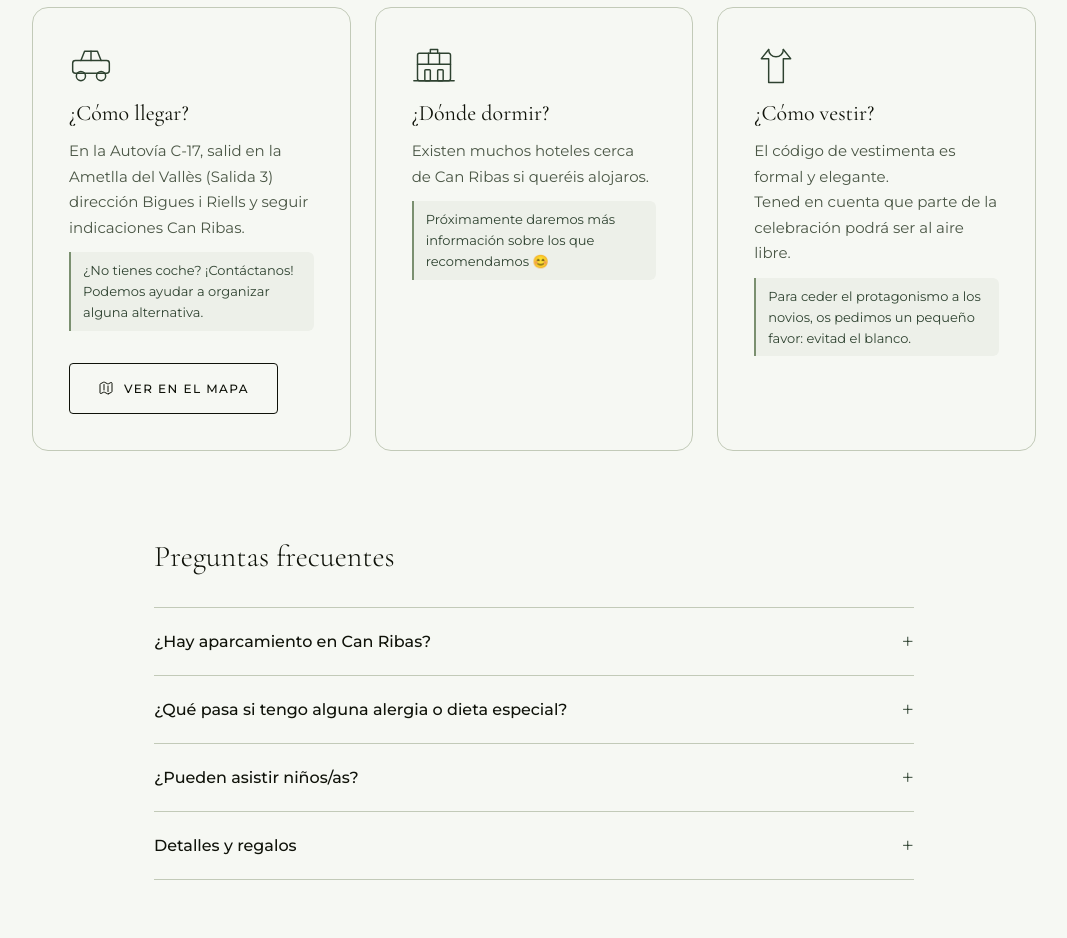
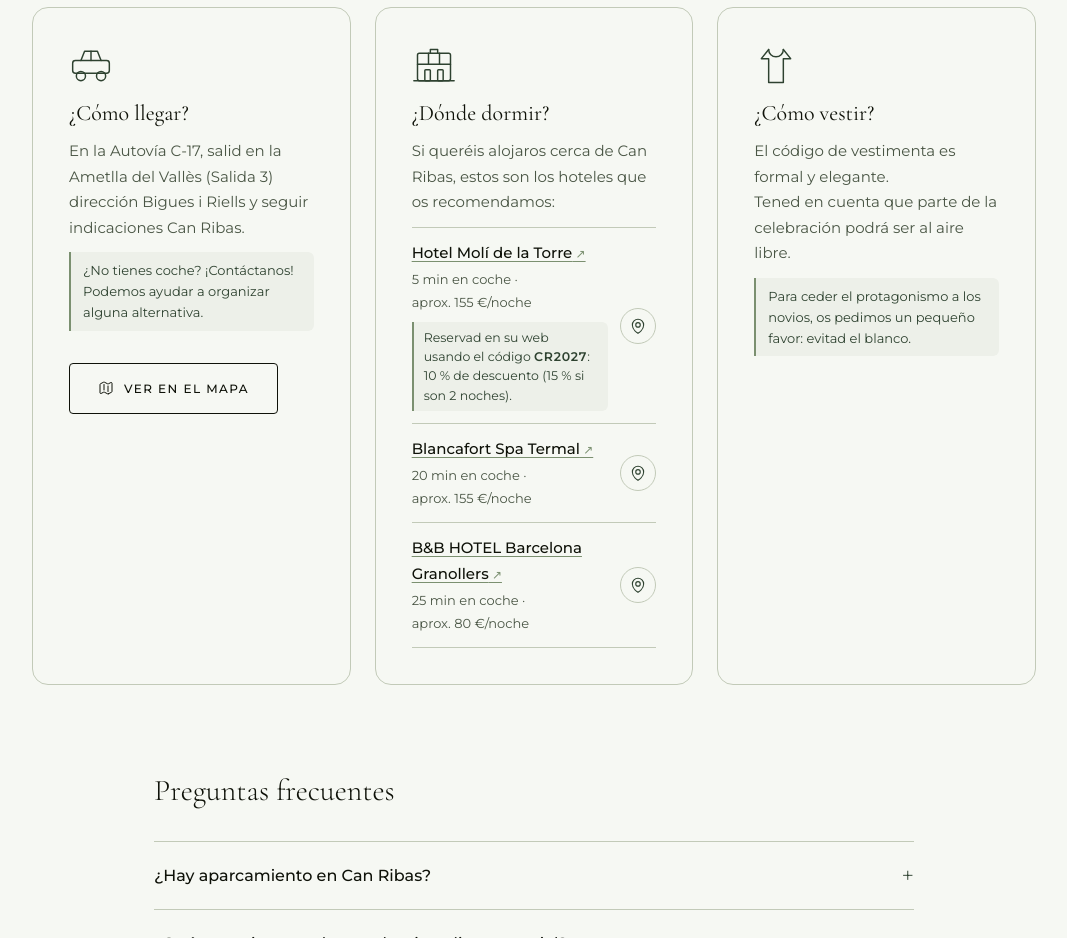
Before and after one commit to adrig-geek/Web-Boda, a plain HTML site: page index.html in a window 1280 px wide. Shown: the part 4480-5418 px from the top of the page, without its empty margins (106-1173 px from the left). Drawn offline with nearby package versions, Linux system fonts and the light colour scheme; a web font is replaced by a local one.

Commit message:
feat: add recommended hotels to accommodation card
- Hotel list (name → website, drive time, approx. price/night) built from
  HOTELS in content.js, re-rendered on language change
- Optional Google Maps button per hotel (SHOW_HOTEL_MAPS flag)
- Optional per-hotel discount note; Molí de la Torre code CR2027
- Replace "more info soon" note, update README

Co-Authored-By: Claude Opus 5.5 <noreply@anthropic.com>

```diff
--- a/css/info.css
+++ b/css/info.css
@@ -166,3 +166,93 @@
   text-decoration: underline;
   text-underline-offset: 3px;
 }
+
+/* ── Recommended hotels (inside "Where to stay?" card) ── */
+.hotel-list {
+  list-style: none;
+  margin: 0;
+  padding: 0;
+  border-top: 1px solid var(--color-border);
+}
+
+.hotel-item {
+  display: flex;
+  align-items: center;
+  justify-content: space-between;
+  gap: 12px;
+  padding: 12px 0;
+  border-bottom: 1px solid var(--color-border);
+}
+
+.hotel-info {
+  display: flex;
+  flex-direction: column;
+  gap: 2px;
+  min-width: 0;
+}
+
+.hotel-name {
+  font-size: 15px;
+  font-weight: 500;
+  color: var(--color-text);
+  text-decoration: underline;
+  text-decoration-color: var(--color-accent-light);
+  text-underline-offset: 3px;
+  transition: color var(--transition), text-decoration-color var(--transition);
+}
+
+.hotel-name::after {
+  content: ' ↗';
+  font-size: 12px;
+  color: var(--color-accent-light);
+}
+
+.hotel-name:hover {
+  color: var(--color-accent);
+  text-decoration-color: var(--color-accent);
+}
+
+.hotel-meta {
+  font-size: 13px;
+  color: var(--color-text-muted);
+}
+
+.hotel-map {
+  flex-shrink: 0;
+  display: inline-flex;
+  align-items: center;
+  justify-content: center;
+  width: 36px;
+  height: 36px;
+  border: 1px solid var(--color-border);
+  border-radius: 50%;
+  color: var(--color-accent);
+  transition: all var(--transition);
+}
+
+.hotel-map:hover {
+  background: var(--color-accent);
+  border-color: var(--color-accent);
+  color: var(--color-bg);
+}
+
+.hotel-map svg {
+  width: 18px;
+  height: 18px;
+}
+
+.hotel-promo {
+  margin-top: 6px;
+  font-size: 12.5px;
+  line-height: 1.55;
+  color: var(--color-accent);
+  background: var(--color-surface);
+  border-left: 2px solid var(--color-accent-light);
+  border-radius: 0 6px 6px 0;
+  padding: 6px 10px;
+}
+
+.hotel-promo strong {
+  font-weight: 600;
+  letter-spacing: 0.06em;
+}
--- a/index.html
+++ b/index.html
@@ -438,8 +438,9 @@
               </svg>
             </div>
             <h3 class="info-card-title" data-i18n="news-2-title">On dormir?</h3>
-            <p class="info-card-body" data-i18n="news-2-body">Hi ha molts hotels a prop de Can Ribas si voleu allotjar-vos.</p>
-            <p class="info-card-note" data-i18n="news-2-note">Aviat donarem més informació sobre els que recomanem 😊</p>
+            <p class="info-card-body" data-i18n="news-2-body">Si voleu allotjar-vos a prop de Can Ribas, aquests són els hotels que us recomanem:</p>
+            <!-- Built from HOTELS in js/content.js -->
+            <ul class="hotel-list" id="hotel-list"></ul>
           </div>
 
           <!-- Dress code card -->
--- a/js/content.js
+++ b/js/content.js
@@ -100,8 +100,11 @@ const TRANSLATIONS = {
     'news-1-body':  'Per l\'Autopista C-17, sortiu a l\'Ametlla del Vallès (Sortida 3) direcció Bigues i Riells i seguiu els indicadors de Can Ribas.',
     'news-1-note': 'No teniu cotxe? Contacteu-nos! Podem ajudar a organitzar alguna alternativa.',
     'news-2-title': 'On dormir?',
-    'news-2-body':  'Hi ha molts hotels a prop de Can Ribas si voleu allotjar-vos.',
-    'news-2-note':  'Aviat donarem més informació sobre els que recomanem 😊',
+    'news-2-body':  'Si voleu allotjar-vos a prop de Can Ribas, aquests són els hotels que us recomanem:',
+    'hotel-drive':  '{n} min amb cotxe',
+    'hotel-price':  'aprox.\u00A0{p}\u00A0€/nit',
+    'hotel-map':    'Veure al mapa',
+    'hotel-moli-promo': 'Reserveu a la seva web fent servir el codi <strong>CR2027</strong>: 10 % de descompte (15 % si són 2 nits).',
     'news-3-title': 'Com vestir?',
     'news-3-body':  'El codi de vestimenta és formal i elegant.<br>Teniu en compte que part de la celebració podrà ser a l\'aire lliure.',
     'news-3-note':  'Per cedir el protagonisme als nuvis, us demanem un petit favor: eviteu el blanc.',
@@ -214,8 +217,11 @@ const TRANSLATIONS = {
     'news-1-body':  'En la Autovía C-17, salid en la Ametlla del Vallès (Salida 3) dirección Bigues i Riells y seguir indicaciones Can Ribas.',
     'news-1-note': '¿No tienes coche? ¡Contáctanos! Podemos ayudar a organizar alguna alternativa.',
     'news-2-title': '¿Dónde dormir?',
-    'news-2-body':  'Existen muchos hoteles cerca de Can Ribas si queréis alojaros.',
-    'news-2-note':  'Próximamente daremos más información sobre los que recomendamos 😊',
+    'news-2-body':  'Si queréis alojaros cerca de Can Ribas, estos son los hoteles que os recomendamos:',
+    'hotel-drive':  '{n} min en coche',
+    'hotel-price':  'aprox.\u00A0{p}\u00A0€/noche',
+    'hotel-map':    'Ver en el mapa',
+    'hotel-moli-promo': 'Reservad en su web usando el código <strong>CR2027</strong>: 10 % de descuento (15 % si son 2 noches).',
     'news-3-title': '¿Cómo vestir?',
     'news-3-body':  'El código de vestimenta es formal y elegante.<br>Tened en cuenta que parte de la celebración podrá ser al aire libre.',
     'news-3-note':  'Para ceder el protagonismo a los novios, os pedimos un pequeño favor: evitad el blanco.',
@@ -253,3 +259,37 @@ const STORY_PHOTOS = [
   'assets/images/story/photo9.jpg',
   'assets/images/story/photo10.jpg',
 ];
+
+
+/* ── Recommended hotels ("Where to stay?" card) ──────
+ * ★ Add, remove or edit hotels here.
+ *   minutes = drive time to Can Ribas · price = approx. € per night
+ *   promo (optional) = translation key for a discount note shown below the hotel
+ *   SHOW_HOTEL_MAPS: true → adds a "map" link next to each hotel
+ * ─────────────────────────────────────────────────── */
+const SHOW_HOTEL_MAPS = true;
+
+const HOTELS = [
+  {
+    name:    'Hotel Molí de la Torre',
+    url:     'https://www.molidelatorre.cat/',
+    maps:    'https://www.google.com/maps/search/?api=1&query=Hotel+Mol%C3%AD+de+la+Torre',
+    minutes: 5,
+    price:   155,
+    promo:   'hotel-moli-promo',
+  },
+  {
+    name:    'Blancafort Spa Termal',
+    url:     'https://www.hotelblancafort.com/es/',
+    maps:    'https://www.google.com/maps/search/?api=1&query=Hotel+Blancafort+Spa+Termal+La+Garriga',
+    minutes: 20,
+    price:   155,
+  },
+  {
+    name:    'B&B HOTEL Barcelona Granollers',
+    url:     'https://www.hotel-bb.com/es/hotel/barcelona-granollers',
+    maps:    'https://www.google.com/maps/search/?api=1&query=B%26B+HOTEL+Barcelona+Granollers',
+    minutes: 25,
+    price:   80,
+  },
+];
--- a/js/lang.js
+++ b/js/lang.js
@@ -48,6 +48,7 @@ function applyLanguage(lang) {
   // Refresh any dynamically generated UI that caches translations
   if (window._refreshGuestLabels)  window._refreshGuestLabels();
   if (window._refreshDeadlineBadge) window._refreshDeadlineBadge();
+  if (window._renderHotels)         window._renderHotels();
 
   // Update the language toggle button label
   const langBtn = document.getElementById('lang-toggle');
--- a/js/main.js
+++ b/js/main.js
@@ -25,6 +25,7 @@ document.addEventListener('DOMContentLoaded', () => {
   initActiveNav();
   initFAQ();
   initFilmstrip();
+  initHotels();
   equalizeTimelineSlots();
   window.addEventListener('resize', equalizeTimelineSlots);
 });
--- a/js/ui.js
+++ b/js/ui.js
@@ -213,3 +213,65 @@ function equalizeTimelineSlots() {
   tops.forEach(el    => el.style.height = maxTop    + 'px');
   bottoms.forEach(el => el.style.height = maxBottom + 'px');
 }
+
+/* ── Recommended hotels (built from HOTELS in content.js) ── */
+function initHotels() {
+  const list = document.getElementById('hotel-list');
+  if (!list || typeof HOTELS === 'undefined' || !HOTELS.length) return;
+
+  const mapIcon = `<svg viewBox="0 0 24 24" fill="none" stroke="currentColor" stroke-width="1.5" aria-hidden="true"><path stroke-linecap="round" stroke-linejoin="round" d="M15 10.5a3 3 0 1 1-6 0 3 3 0 0 1 6 0Z"/><path stroke-linecap="round" stroke-linejoin="round" d="M19.5 10.5c0 7.142-7.5 11.25-7.5 11.25S4.5 17.642 4.5 10.5a7.5 7.5 0 1 1 15 0Z"/></svg>`;
+
+  function render() {
+    const tr = TRANSLATIONS[currentLang];
+    list.innerHTML = '';
+
+    HOTELS.forEach(hotel => {
+      const li = document.createElement('li');
+      li.className = 'hotel-item';
+
+      const info = document.createElement('div');
+      info.className = 'hotel-info';
+
+      const name = document.createElement('a');
+      name.className = 'hotel-name';
+      name.href      = hotel.url;
+      name.target    = '_blank';
+      name.rel       = 'noopener noreferrer';
+      name.textContent = hotel.name;
+
+      const meta = document.createElement('span');
+      meta.className = 'hotel-meta';
+      meta.textContent = [
+        tr['hotel-drive'].replace('{n}', hotel.minutes),
+        tr['hotel-price'].replace('{p}', hotel.price),
+      ].join(' · ');
+
+      info.append(name, meta);
+
+      if (hotel.promo && tr[hotel.promo]) {
+        const promo = document.createElement('p');
+        promo.className = 'hotel-promo';
+        promo.innerHTML = tr[hotel.promo];
+        info.appendChild(promo);
+      }
+      li.appendChild(info);
+
+      if (SHOW_HOTEL_MAPS && hotel.maps) {
+        const map = document.createElement('a');
+        map.className = 'hotel-map';
+        map.href      = hotel.maps;
+        map.target    = '_blank';
+        map.rel       = 'noopener noreferrer';
+        map.title     = tr['hotel-map'];
+        map.setAttribute('aria-label', `${tr['hotel-map']}: ${hotel.name}`);
+        map.innerHTML = mapIcon;
+        li.appendChild(map);
+      }
+
+      list.appendChild(li);
+    });
+  }
+
+  render();
+  window._renderHotels = render;
+}
```
Also changed, not shown: 1 other file.
